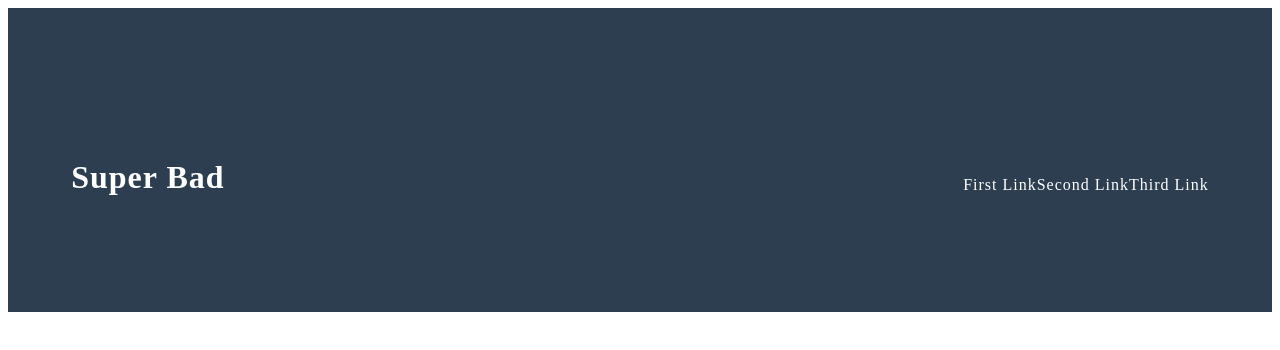
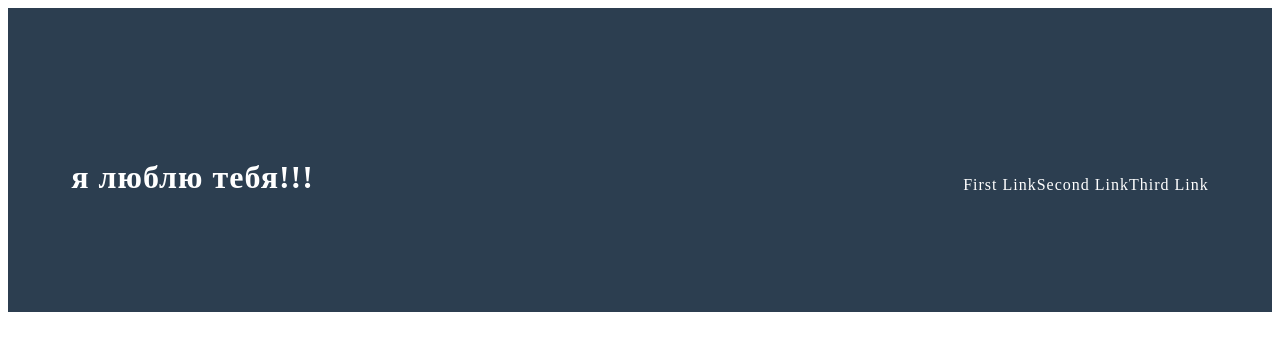
Before and after one commit to fedorannakarpuk/HelloWorld, a website: page src/index.html in a window 1280 px wide. Drawn offline with nearby package versions, Linux system fonts and the light colour scheme; files that its build step writes are made by us from their sources.

Commit message:
пробник

```diff
--- a/src/index.html
+++ b/src/index.html
@@ -10,7 +10,7 @@
 <html>
 <body>
         <header>
-                <h1>Super Bad</h1>
+                <h1>я люблю тебя!!!</h1>
                 <nav><a>First Link</a><a>Second Link</a><a>Third Link</a></nav>
         </header>
 
```
